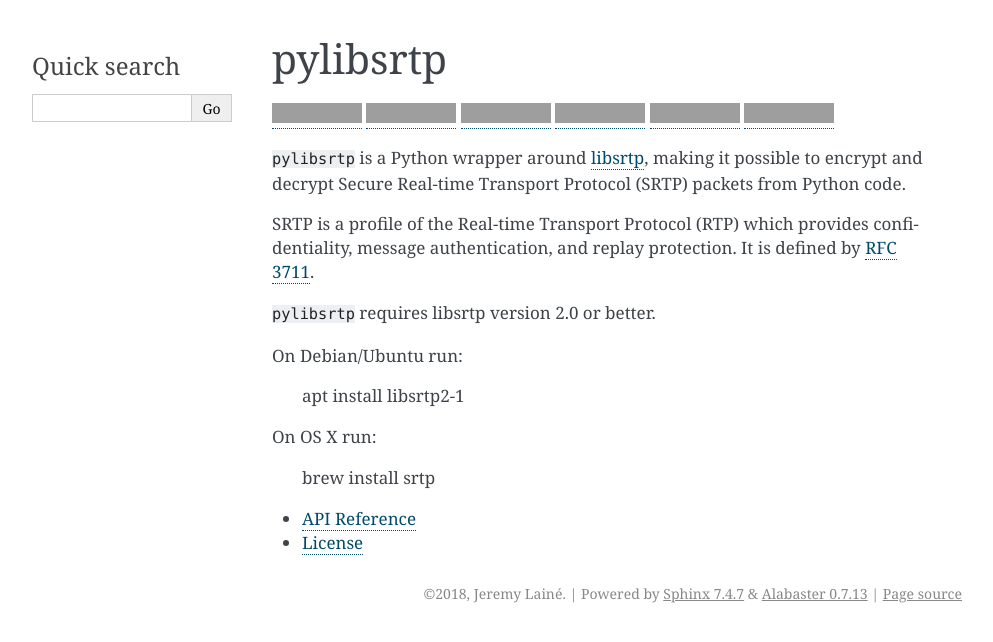
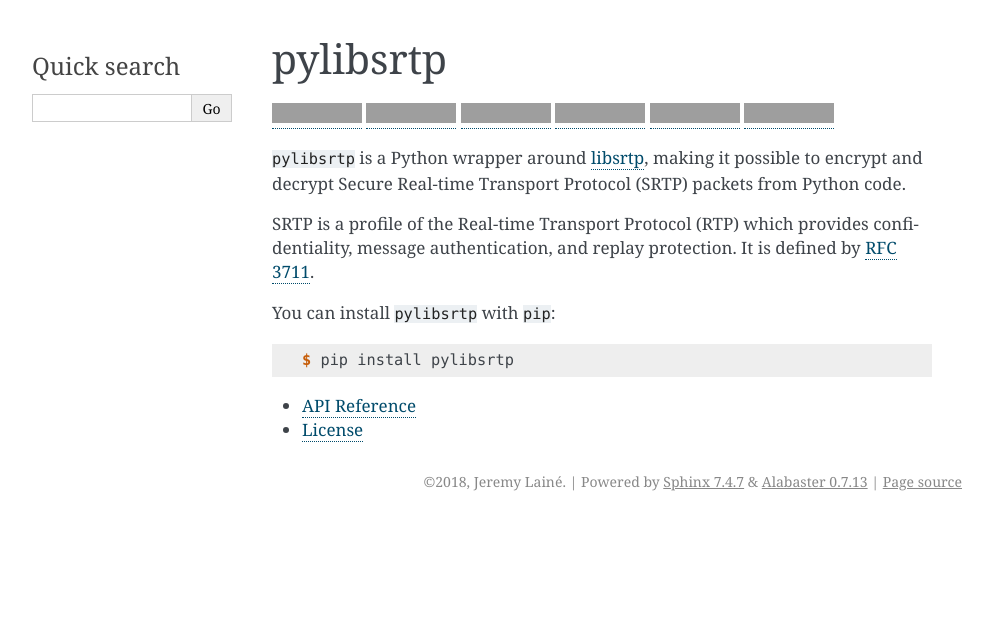
Before and after one commit to aiortc/pylibsrtp, a Sphinx documentation site: the page built from docs/index.rst, in a window 1280 px wide, cut to the strip 0-642 px from the top of the page. Shown: the whole strip, without its empty margins (148-1141 px from the left). Built offline with Sphinx 7.4.7, drawn with Linux system fonts in a browser that asks for light colours; grey boxes are pictures that could not be loaded.

Commit message:
[docs] document installing using pip

```diff
--- a/docs/index.rst
+++ b/docs/index.rst
@@ -29,15 +29,11 @@ SRTP is a profile of the Real-time Transport Protocol (RTP) which provides
 confidentiality, message authentication, and replay protection. It is defined
 by `RFC 3711`_.
 
-``pylibsrtp`` requires libsrtp version 2.0 or better.
+You can install ``pylibsrtp`` with ``pip``:
 
-On Debian/Ubuntu run:
+.. code-block:: console
 
-    apt install libsrtp2-1
-
-On OS X run:
-
-    brew install srtp
+    $ pip install pylibsrtp
 
 .. _libsrtp: https://github.com/cisco/libsrtp
 
```
